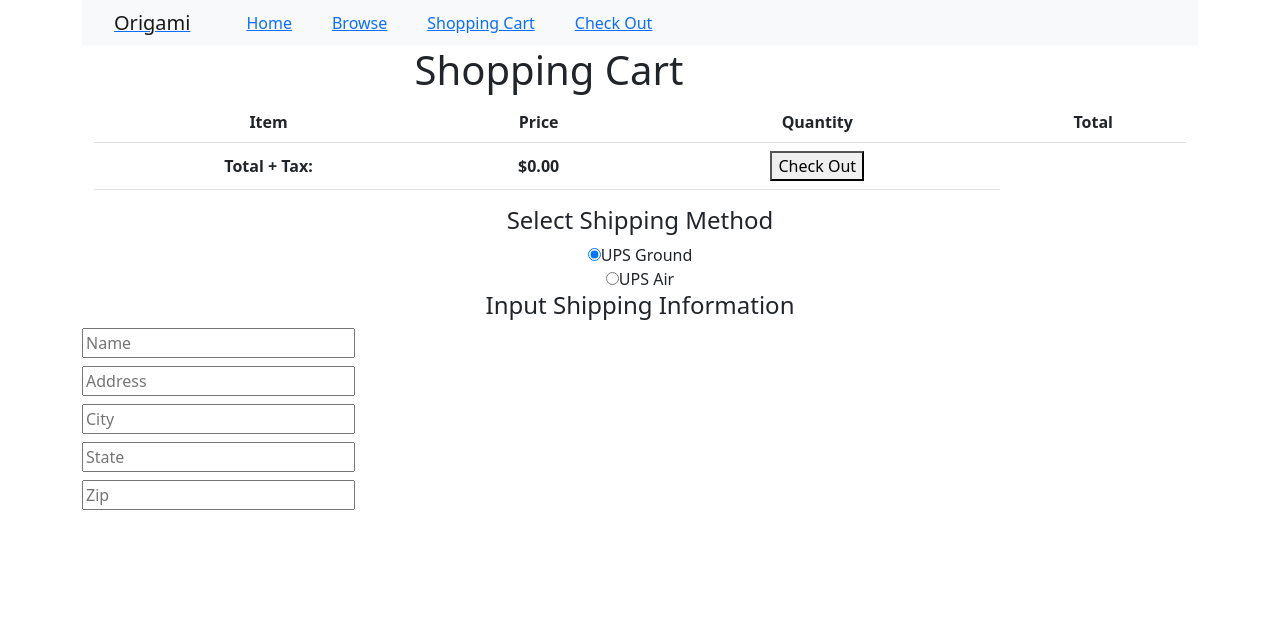
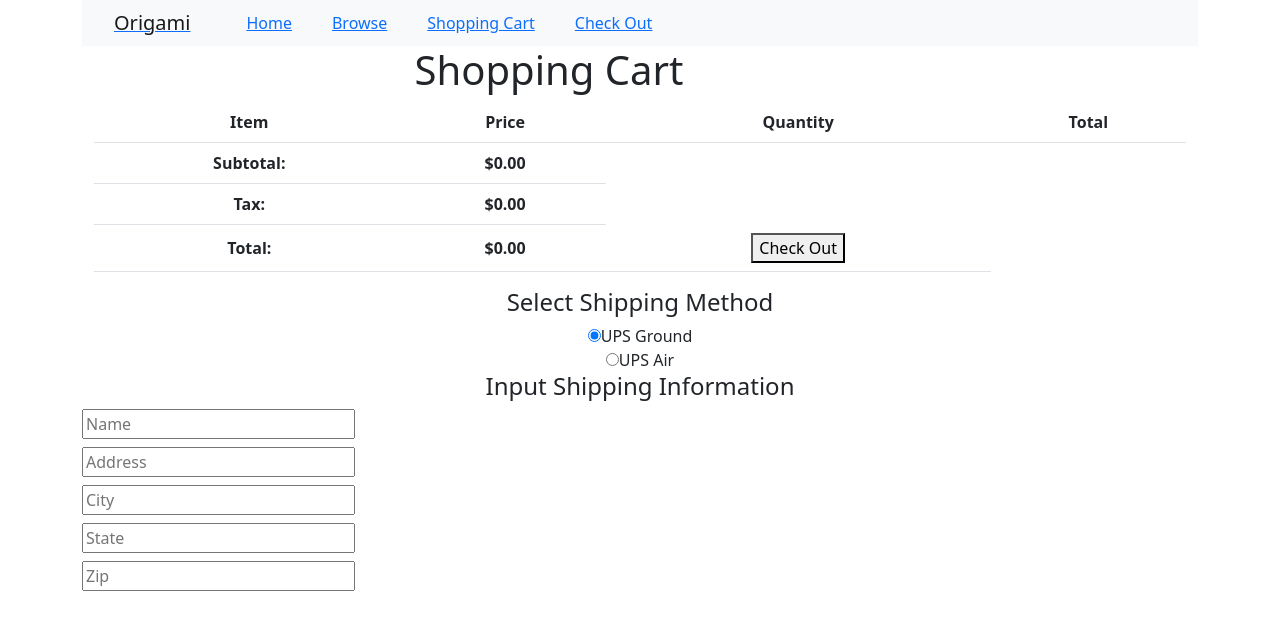
Before and after one commit to Dawriter/Team2_GUI_Project, a React (Create React App) app in the folder team2_GUI_project/: page /checkout in a window 1280 px wide. Shown: the top 630 px of the page. Built offline with nearby package versions, Linux system fonts and the light colour scheme.

Commit message:
minor format edits + checkout bugfix
Checkout properly handles taxes now.

```diff
--- a/team2_GUI_project/src/components/ProductPage.js
+++ b/team2_GUI_project/src/components/ProductPage.js
@@ -148,7 +148,7 @@ export default function ProductPage() {
 	<Row lg='d-grid gap-3'>
     {
 		flowers.map((origami) => (
-		<Col md="11" lg="3" className="mx-auto p-2 border bg-secondary rounded border-4 border-dark">
+		<Col md="3" lg="2" className="mx-auto p-2 border bg-secondary rounded border-4 border-dark">
 		<img width="150px" height="150px" src={require('../data/images/' + origami.image + ".png")} alt={origami.image}></img>
 		<Origami model={origami.model} price={origami.price} quantity={origami.quantity} key={origami.id}
 		clickFunc={tryAddFlowerToCart} id={origami.id}/>
@@ -161,7 +161,7 @@ export default function ProductPage() {
 	<Row lg='d-grid gap-3'>
 	{
 		miscList.map(origami => (
-		<Col md="11" lg="3" className="mx-auto p-2 border bg-secondary rounded border-4 border-dark">
+		<Col md="3" lg="2" className="mx-auto p-2 border bg-secondary rounded border-4 border-dark">
 		<img width="150px" height="150px" src={require('../data/images/' + origami.image + ".png")} alt={origami.image}></img>
 		<Origami model={origami.model} price={origami.price} quantity={origami.quantity} key={origami.id}
 		clickFunc={tryAddMiscToCart} id={origami.id}/>
--- a/team2_GUI_project/src/components/checkout.js
+++ b/team2_GUI_project/src/components/checkout.js
@@ -17,10 +17,14 @@ function ChcekOut() {
     }, []);
 
     //get totals
+    var subtotal = 0;
+    var tax = 0;
     var total = 0;
     for (let i = 0; i < items.length; i++) {
-        total += items[i].price;
-    }
+        subtotal += (items[i].price * items[i].quantity);
+    } // item total
+    tax = subtotal * 0.06; // taxes
+    total = subtotal + tax; // full total
 
     const confirmShipping = (event) => {
         event.preventDefault(); //prevents component from being reloaded and messing stuff up
@@ -76,7 +80,15 @@ function ChcekOut() {
                 </tbody>
                 <tfoot>
                     <tr>
-                        <td><strong>Total + Tax:</strong></td>
+                        <td><strong>Subtotal:</strong></td>
+                        <td><strong>${subtotal.toFixed(2)}</strong></td>
+                    </tr>
+                    <tr>
+                        <td><strong>Tax:</strong></td>
+                        <td><strong>${tax.toFixed(2)}</strong></td>
+                    </tr>
+                    <tr>
+                        <td><strong>Total:</strong></td>
                         <td><strong>${total.toFixed(2)}</strong></td>
                         <td>
                             {!showInvoice ? <button onClick={handleCheckout}>Check Out</button> :null}
--- a/team2_GUI_project/src/components/shoppingcart.js
+++ b/team2_GUI_project/src/components/shoppingcart.js
@@ -107,7 +107,7 @@ function ShoppingCart() {
                     </tbody>
                     <tfoot>
                         <tr>
-                            <td><strong>Total:</strong></td>
+                            <td><strong>Subtotal:</strong></td>
                             <td><strong>${total.toFixed(2)}</strong></td>
                         </tr>
                     </tfoot>
```
